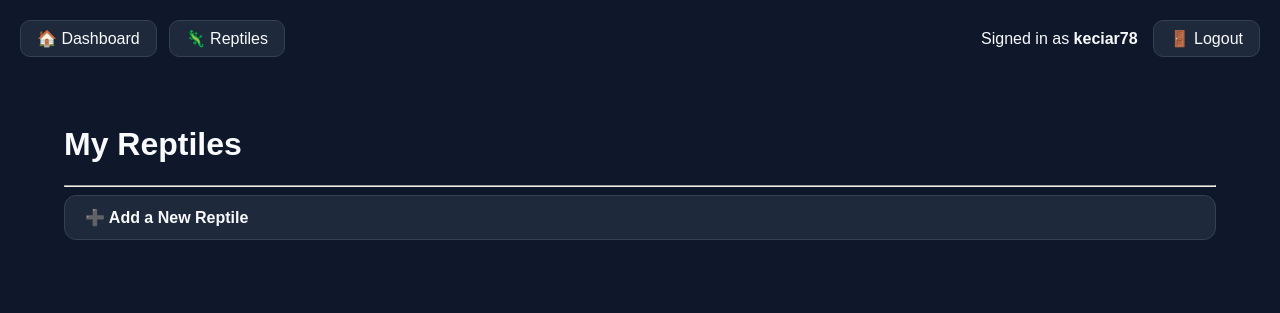
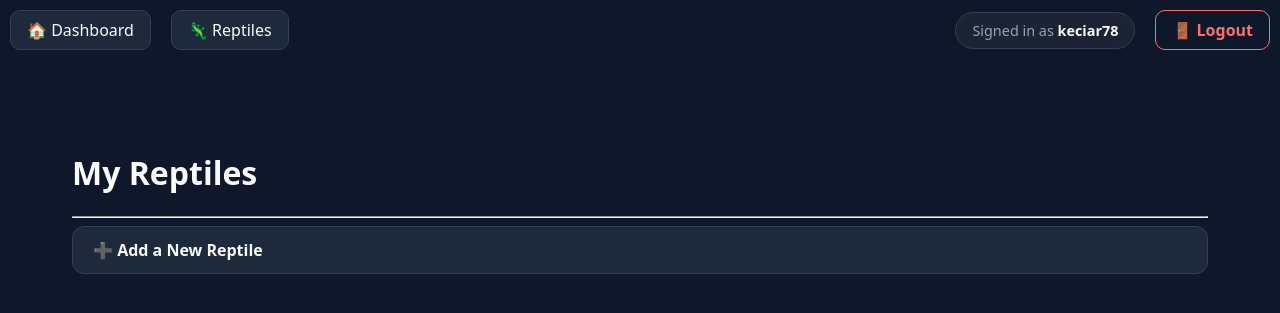
Before and after one commit to krice78/Reptile-Tasks, a Flask app: page /my_reptiles in a window 1280 px wide. Shown: the top 313 px of the page. Run offline with Flask 3, Linux system fonts and the light colour scheme; a user stored in the database is signed in.

Commit message:
fixed header

```diff
--- a/static/styles.css
+++ b/static/styles.css
@@ -1,3 +1,4 @@
+/* 1. VARIABLES & THEME */
 :root {
     --bg-dark: #0f172a;
     --card-bg: #1e293b;
@@ -7,44 +8,87 @@
     --border: #334155;
 }
 
+/* 2. GLOBAL RESET & BODY */
 * { box-sizing: border-box; }
-
-/* The main wrapper for your header content */
-.topbar {
-    display: flex;
-    justify-content: space-between; /* This is the secret for right-aligning */
-    align-items: center;
-    width: 100%;
-    margin-bottom: 24px;
-}
-
-/* Groups the Logo/Name on the left */
-.topbar-left {
-    display: flex;
-    align-items: center;
-    gap: 12px;
-}
-
-/* Groups the Nav links and Logout on the right */
-.topbar-right {
-    display: flex;
-    align-items: center;
-    gap: 15px;
-}
-
-/* Optional: Make the Logout button stand out but stay aligned */
-.logout {
-    background-color: #ef4444; Red color from your landing page style
-    color: white;
-    margin-top: 0; Ensures it doesn't jump out of alignment
- }
 
 body {
     background-color: var(--bg-dark) !important;
     color: var(--text-main);
     font-family: system-ui, -apple-system, sans-serif;
     margin: 0;
+    padding: 0;
 }
+
+/* 3. LAYOUT CONTAINERS */
+.container {
+    width: min(95vw, 1200px);
+    margin: 0 auto;
+    padding: 40px 32px; /* Increased top padding for better spacing */
+}
+
+/* 4. TOP NAVIGATION BAR */
+.topbar {
+    display: flex;
+    justify-content: space-between;
+    align-items: center;
+    width: 100%;
+    margin-bottom: 40px; /* The "perfect gap" logic */
+    margin-top: 10px;
+    padding: 0 10px;
+}
+
+.topbar-left,
+.topbar-right {
+    display: flex;
+    align-items: center;
+    gap: 20px;
+}
+
+.user-pill {
+    background: rgba(255, 255, 255, 0.05);
+    color: var(--text-muted);
+    padding: 8px 16px;
+    border-radius: 999px;
+    border: 1px solid var(--border);
+    font-size: 0.9rem;
+}
+
+.user-pill b {
+    color: var(--text-main);
+}
+
+/* 5. LINKS & GLOBAL INTERACTION */
+a {
+    color: var(--accent-teal);
+    text-decoration: none;
+    transition: opacity 0.2s;
+}
+
+a:visited {
+    color: var(--accent-teal);
+}
+
+a:hover {
+    opacity: 0.8;
+    text-decoration: underline;
+}
+
+.subtle { color: var(--text-muted); }
+.subtle:visited { color: var(--text-muted); }
+
+/* 6. BUTTONS */
+button, .btn {
+    background: var(--accent-teal);
+    color: #0f172a;
+    padding: 10px 20px;
+    border: 0;
+    border-radius: 10px;
+    font-weight: 700;
+    cursor: pointer;
+    transition: transform 0.1s;
+}
+
+button:hover { transform: translateY(-1px); }
 
 .btn-secondary {
     background: transparent;
@@ -59,40 +103,39 @@ body {
 }
 
 .btn-secondary:hover {
-    background: rgba(16, 185, 129, 0.1); /* Subtle green glow on hover */
+    background: rgba(16, 185, 129, 0.1);
     color: var(--text-main);
 }
 
-/* All links throughout the app */
-a {
-    color: var(--accent-teal);
+.btn-logout {
+    display: inline-flex;
+    align-items: center;
+    background: transparent !important;
+    color: #f87171 !important;
+    border: 1px solid #f87171 !important;
+    padding: 8px 16px;
+    border-radius: 10px;
+    font-weight: 600;
     text-decoration: none;
-    transition: opacity 0.2s;
+    transition: all 0.2s;
+    cursor: pointer;
 }
 
-/* This is the specific fix for "used" links */
-a:visited {
-    color: var(--accent-teal); /* Keeps it teal even after clicking */
+.btn-logout:hover {
+    background: rgba(248, 113, 113, 0.1) !important;
+    color: #ff9999 !important;
 }
 
-/* Add a subtle hover effect so it feels interactive */
-a:hover {
-    opacity: 0.8;
-    text-decoration: underline;
+.nav-btn {
+    background: var(--card-bg);
+    color: var(--text-main);
+    border: 1px solid var(--border);
+    text-decoration: none;
+    padding: 8px 16px;
+    border-radius: 10px;
 }
 
-/* For specific subtle links like "Cancel" or "Back" */
-.subtle:visited {
-    color: var(--text-muted);
-}
-
-.container {
-    width: min(95vw, 1200px);
-    margin: 0 auto;
-    padding: 24px;
-}
-
-/* Updated Card to match landing page previews */
+/* 7. CARDS & FORMS */
 .card {
     background: var(--card-bg);
     border-radius: 16px;
@@ -101,9 +144,6 @@ a:hover {
     margin-bottom: 20px;
 }
 
-.subtle { color: var(--text-muted); }
-
-/* Dark mode inputs */
 input, select, textarea, .pretty-select {
     background-color: #0f172a;
     color: var(--text-main);
@@ -114,46 +154,21 @@ input, select, textarea, .pretty-select {
     width: 100%;
 }
 
-/* Matching the "Get Started" teal button */
-button, .btn {
-    background: var(--accent-teal);
-    color: #0f172a;
-    padding: 10px 20px;
-    border: 0;
-    border-radius: 10px;
-    font-weight: 700;
-    cursor: pointer;
-    transition: transform 0.1s;
-}
-
-button:hover { transform: translateY(-1px); }
-
-/* Navigation adjustments */
-.nav-btn {
-    background: var(--card-bg);
-    color: var(--text-main);
-    border: 1px solid var(--border);
-    text-decoration: none;
-    padding: 8px 16px;
-    border-radius: 10px;
-}
-
-/* Styling the clickable 'Add a New Reptile' bar */
+/* 8. DROP DOWNS / DETAILS */
 .dropdown-header {
     cursor: pointer;
     padding: 12px 20px;
-    background-color: var(--card-bg); /* Matches your cards */
+    background-color: var(--card-bg);
     border: 1px solid var(--border);
     border-radius: 12px;
     font-weight: 600;
-    list-style: none; /* Removes the default arrow in some browsers */
+    list-style: none;
 }
 
 .dropdown-header:hover {
-    background-color: #2d3748; /* Slightly lighter on hover */
+    background-color: #2d3748;
 }
 
-/* Ensure the form inside doesn't look squished */
 .inline-form {
     display: flex;
     gap: 15px;
@@ -161,6 +176,4 @@ button:hover { transform: translateY(-1px); }
 }
 
 .inline-form input {
-    flex: 1;
-    min-width: 150px;
-}
+    flex
--- a/templates/header.html
+++ b/templates/header.html
@@ -7,7 +7,7 @@
   <div class="topbar-right">
     {% if current_user.is_authenticated %}
       <span class="user-pill">Signed in as <b>{{ current_user.username }}</b></span>
-      <a href="{{ url_for('logout') }}" class="nav-btn logout">🚪 Logout</a>
+      <a href="{{ url_for('logout') }}" class="btn-logout">🚪 Logout</a>
     {% else %}
       <a href="{{ url_for('login') }}" class="nav-btn">Log in</a>
       <a href="{{ url_for('register') }}" class="nav-btn">Register</a>
--- a/templates/my_reptiles.html
+++ b/templates/my_reptiles.html
@@ -5,17 +5,6 @@
     <title>Reptile Tracker</title>
     <link rel="stylesheet" href="{{ url_for('static', filename='styles.css') }}">
 
-
-    <style>
-      body { font-family: Arial, sans-serif; padding: 20px; background: #f6f7fb; }
-     /* .card { background: white; padding: 16px; border-radius: 12px; max-width: 720px; box-shadow: 0 6px 18px rgba(0,0,0,0.06); } */
-      label { display:block; margin-top:10px; font-weight:600; }
-      input { width:100%; padding:10px; border-radius:10px; border:1px solid #ddd; }
-      button { margin-top: 12px; padding:10px 14px; border:0; border-radius:10px; background:#222; color:white; font-weight:600; cursor:pointer; }
-      table { margin-top: 18px; width: 100%; border-collapse: collapse; }
-      th, td { padding: 10px 8px; border-bottom: 1px solid #eee; text-align:left; }
-      .subtle { color:#555; }
-    </style>
   </head>
   <body>
     {% include "header.html" %}
```
